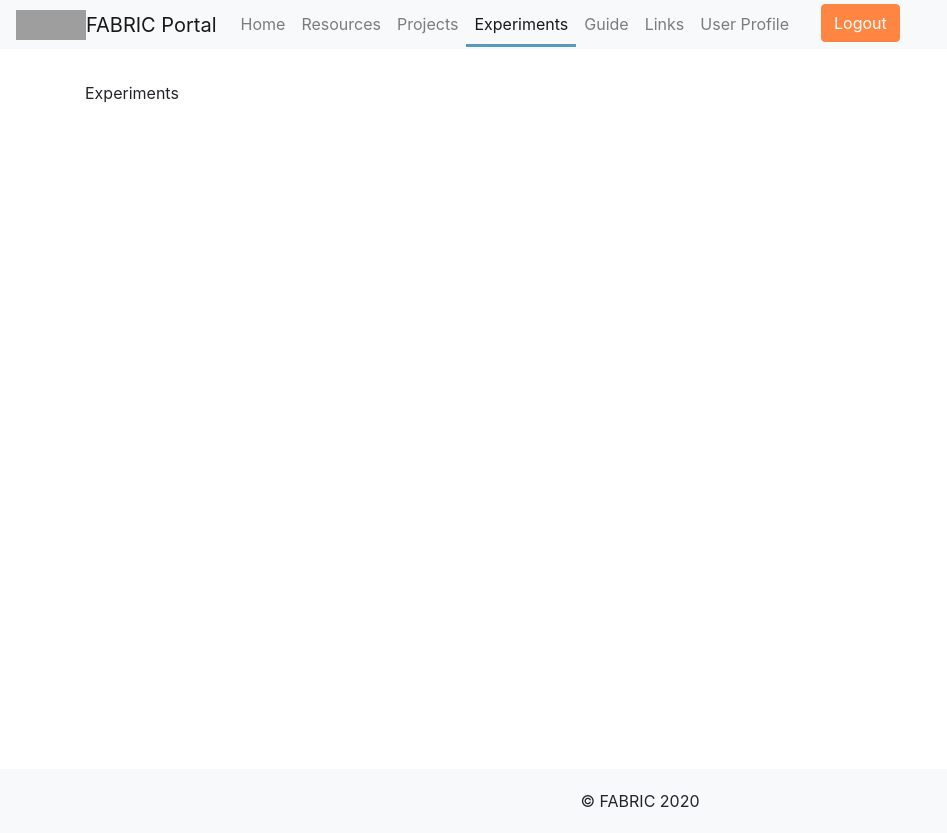
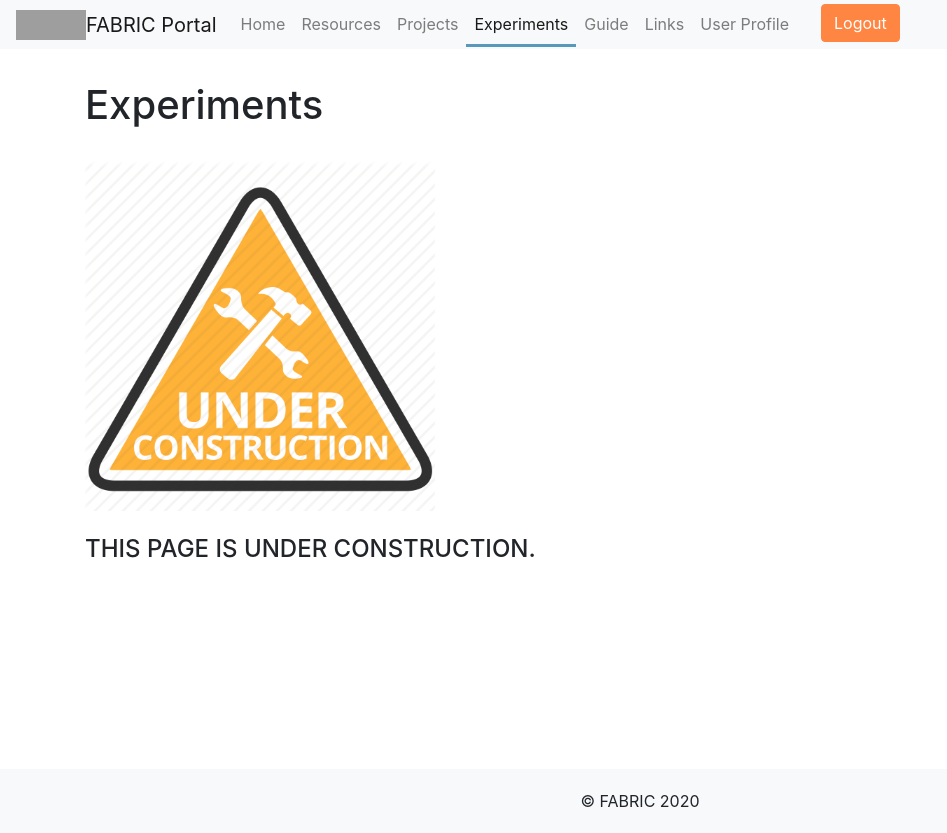
Before and after one commit to fabric-testbed/fabric-portal, a React (Create React App) app: page /experiments in a window 1280 px wide. Shown: the whole page, without its empty margins (0-947 px from the left). Built offline with nearby package versions, Linux system fonts and the light colour scheme; grey boxes are pictures that could not be loaded.

Commit message:
#37: applied all under construction page

```diff
--- a/src/pages/Experiments.jsx
+++ b/src/pages/Experiments.jsx
@@ -1,7 +1,12 @@
 import React from "react";
+import UnderConstruction from "../components/common/UnderConstruction"
 
 const Experiments = () => {
-  return <div className="container">Experiments</div>;
+  return (
+    <div className="container"><h1>Experiments</h1>
+      <UnderConstruction />
+    </div>
+  );
 };
 
 export default Experiments;
--- a/src/pages/Links.jsx
+++ b/src/pages/Links.jsx
@@ -1,7 +1,12 @@
 import React from "react";
+import UnderConstruction from "../components/common/UnderConstruction";
 
 const Links = () => {
-  return <div className="container">Links</div>;
+  return (
+    <div className="container"><h1>Links</h1>
+      <UnderConstruction />
+    </div>
+  );
 };
 
 export default Links;
--- a/src/pages/Resources.jsx
+++ b/src/pages/Resources.jsx
@@ -1,8 +1,11 @@
 import React from "react";
+import UnderConstruction from "../components/common/UnderConstruction"
 
 const Resources = () => {
   return (
-  <div className="container">Resources</div>
+    <div className="container"><h1>Resources</h1>
+      <UnderConstruction />
+    </div>
   );
 };
 
```
